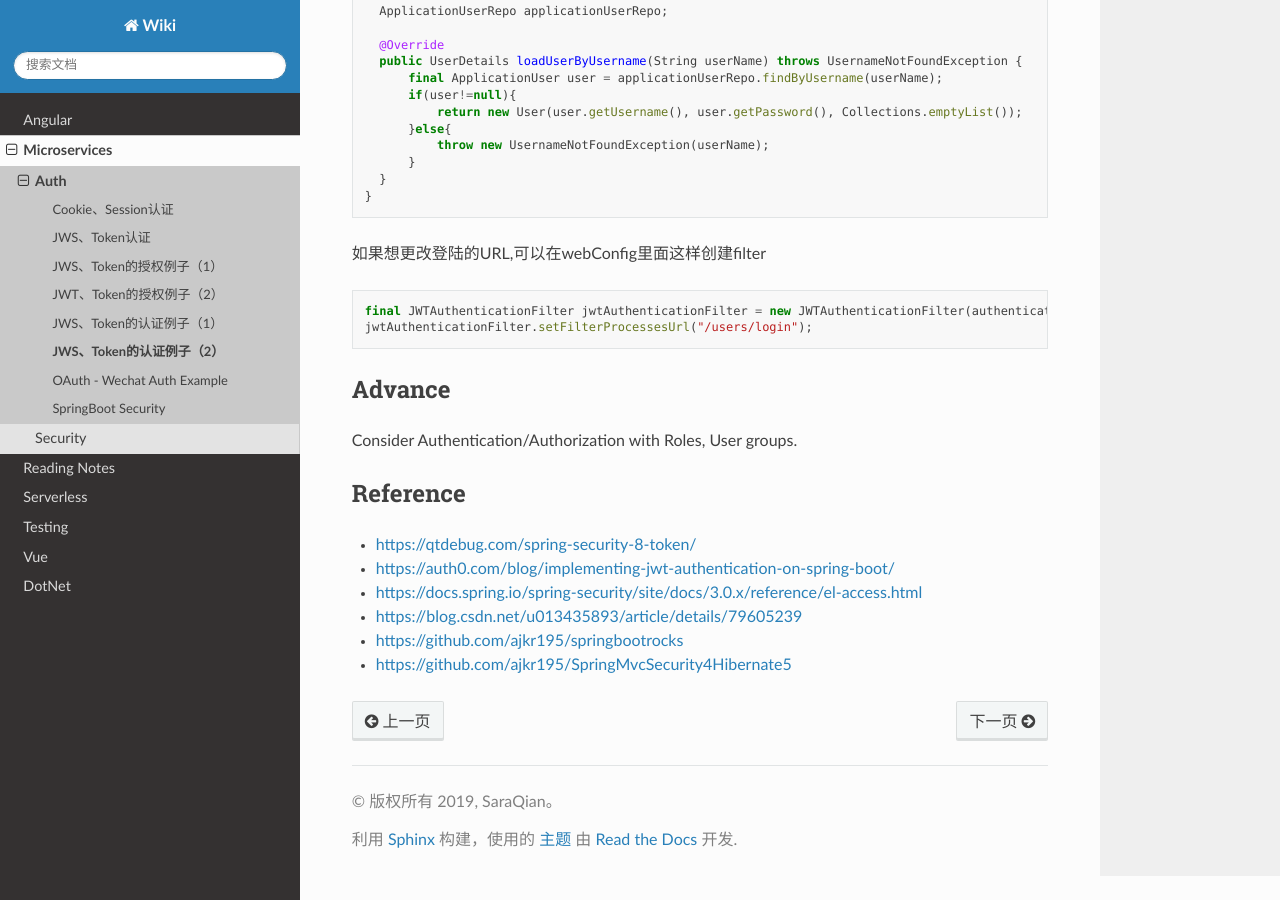
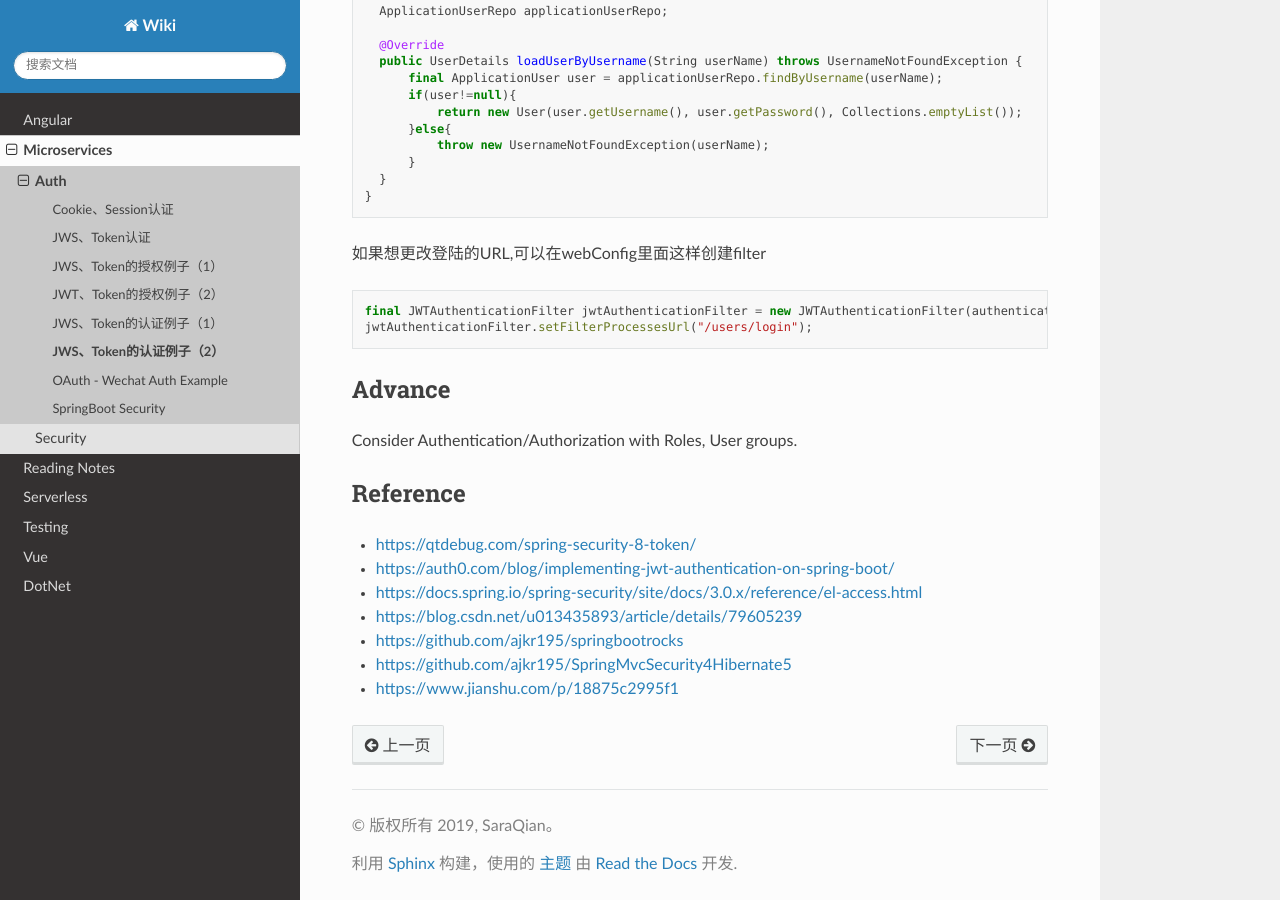
Before and after one commit to abigail830/Sphinx_wiki, a Sphinx documentation site: the page built from source/Microservices/Auth/JWT_token_Authe2.rst, in a window 1280 px wide and 900 px high, scrolled down 2121 px. Built offline with Sphinx 7.4.7 and the Read the Docs theme 2.0.0, drawn with Linux system fonts in a browser that asks for light colours; some of the changed lines change nothing that is shown.

Commit message:
Update JWT_token_Authe2.rst

```diff
--- a/source/Microservices/Auth/JWT_token_Authe2.rst
+++ b/source/Microservices/Auth/JWT_token_Authe2.rst
@@ -151,6 +151,7 @@ Reference
 * https://blog.csdn.net/u013435893/article/details/79605239
 * https://github.com/ajkr195/springbootrocks
 * https://github.com/ajkr195/SpringMvcSecurity4Hibernate5
+* https://www.jianshu.com/p/18875c2995f1
 
 
 .. index:: Security, Authentication, Spring
```
